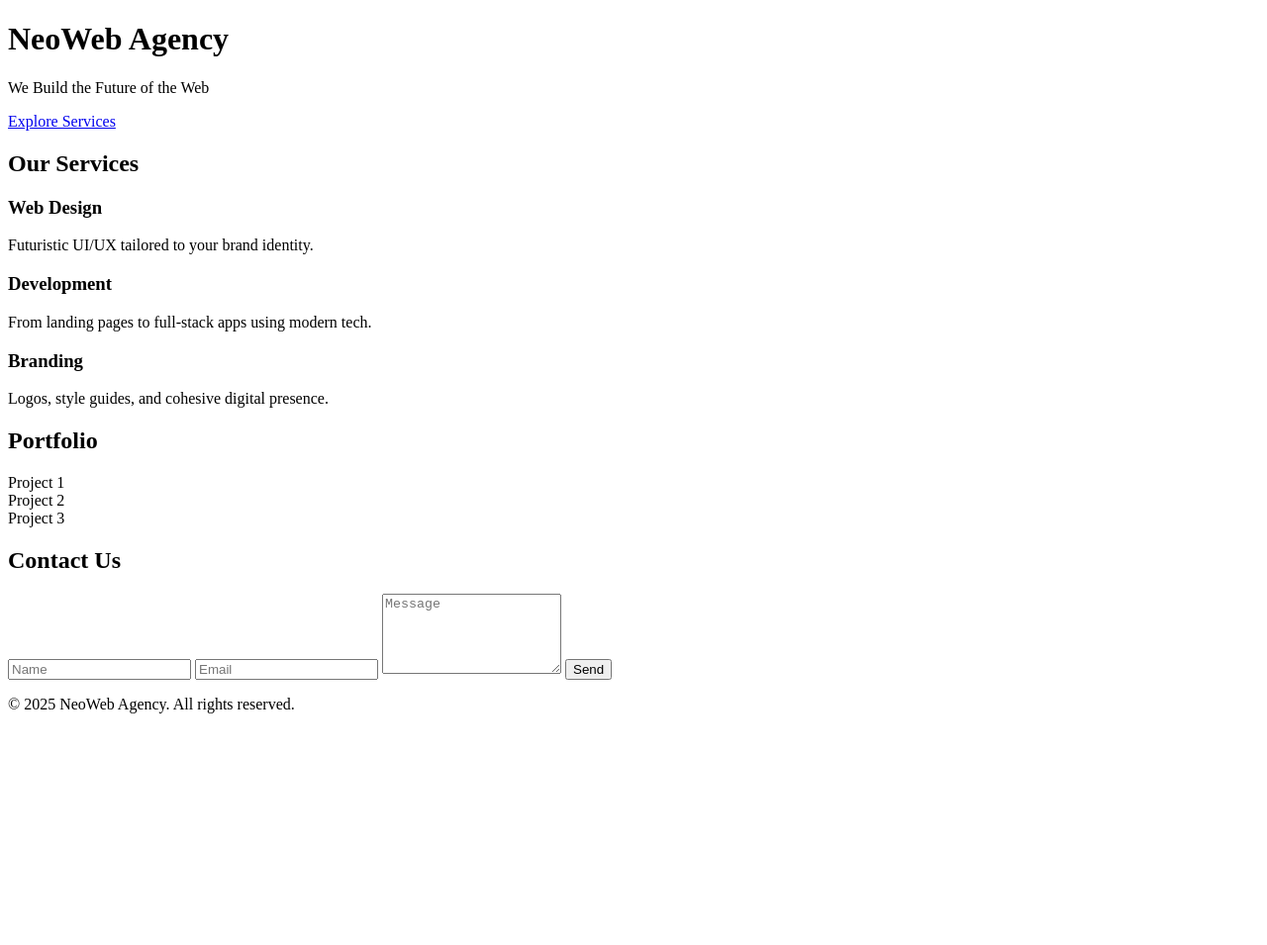
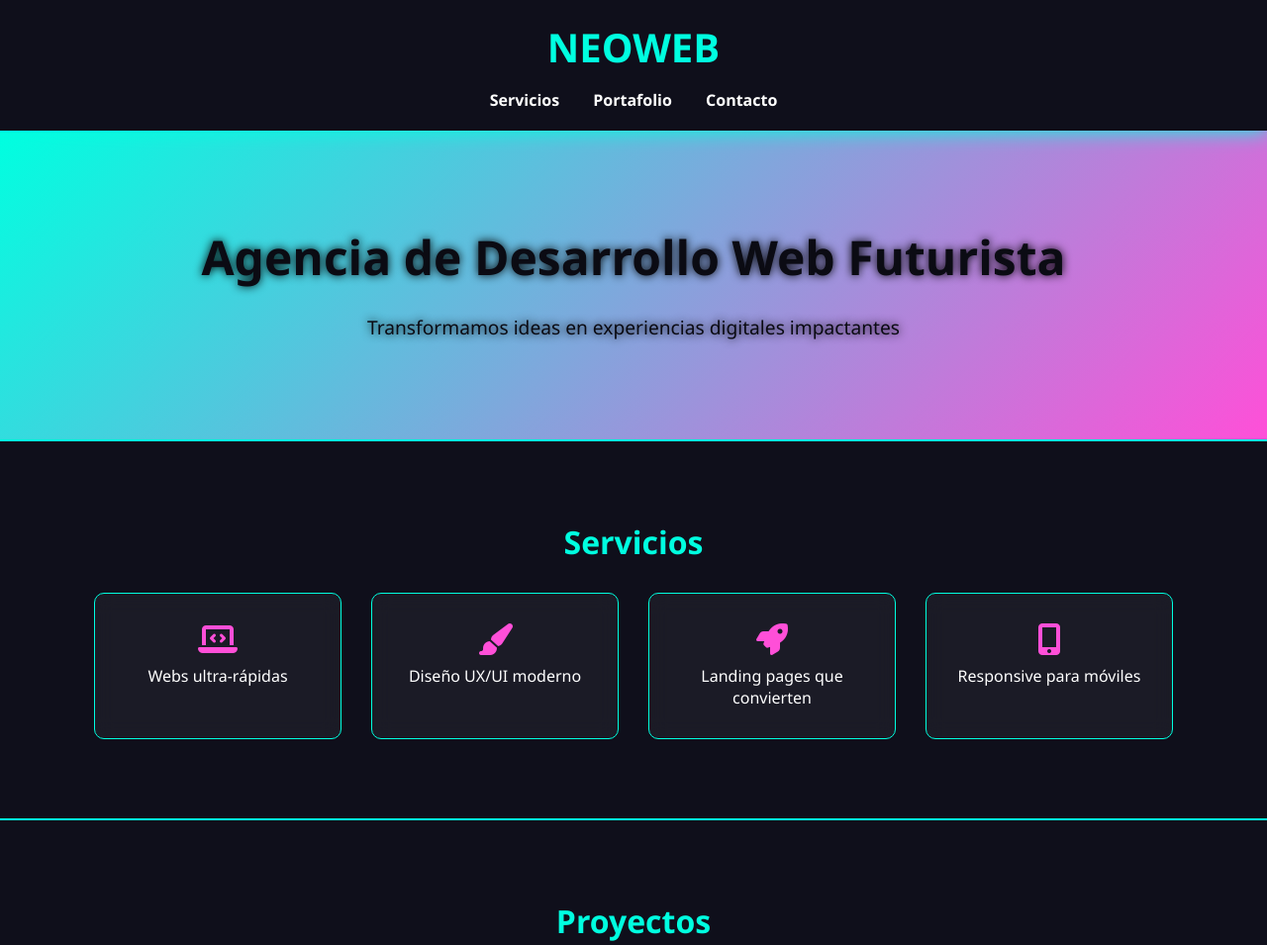
Before and after one commit to strugurelu/STRGR-WEB-AGENCY, a plain HTML site: page index.html in a window 1280 px wide. Shown: the top 955 px of the page at 99% size. Before the commit the page ends 800 px from the top, so only its background shows below. Drawn offline with Linux system fonts and the light colour scheme.

Commit message:
Update index.html

```diff
--- a/index.html
+++ b/index.html
@@ -1,63 +1,259 @@
 <!DOCTYPE html>
 <html lang="en">
 <head>
-  <meta charset="UTF-8">
-  <meta name="viewport" content="width=device-width, initial-scale=1.0">
-  <title>NeoWeb Agency</title>
-  <link rel="stylesheet" href="styles.css">
-  <link href="https://fonts.googleapis.com/css2?family=Orbitron:wght@500;700&display=swap" rel="stylesheet">
+  <meta charset="UTF-8" />
+  <meta name="viewport" content="width=device-width, initial-scale=1.0"/>
+  <title>NEOWEB - Agencia Futurista</title>
+  <style>
+    :root {
+      --primary: #00ffe0;
+      --secondary: #0f0f1b;
+      --accent: #ff4fd8;
+      --text: #ffffff;
+      --bg: #0b0b13;
+      --glass: rgba(255, 255, 255, 0.05);
+    }
+
+    * {
+      margin: 0;
+      padding: 0;
+      box-sizing: border-box;
+      font-family: 'Segoe UI', Tahoma, Geneva, Verdana, sans-serif;
+    }
+
+    body {
+      background-color: var(--bg);
+      color: var(--text);
+      overflow-x: hidden;
+    }
+
+    header {
+      padding: 20px;
+      text-align: center;
+      background-color: var(--secondary);
+      box-shadow: 0 0 20px var(--primary);
+      position: sticky;
+      top: 0;
+      z-index: 999;
+    }
+
+    header h1 {
+      font-size: 2.5rem;
+      color: var(--primary);
+    }
+
+    nav {
+      margin-top: 15px;
+    }
+
+    nav a {
+      color: var(--text);
+      margin: 0 15px;
+      text-decoration: none;
+      font-weight: bold;
+      transition: color 0.3s;
+    }
+
+    nav a:hover {
+      color: var(--accent);
+    }
+
+    section {
+      padding: 80px 20px;
+      text-align: center;
+    }
+
+    .hero {
+      background: linear-gradient(135deg, var(--primary), var(--accent));
+      padding: 100px 20px;
+      color: var(--bg);
+      text-shadow: 0 0 10px #000;
+    }
+
+    .hero h2 {
+      font-size: 3rem;
+      margin-bottom: 20px;
+    }
+
+    .hero p {
+      font-size: 1.2rem;
+    }
+
+    .services,
+    .portfolio,
+    .contact {
+      background-color: var(--secondary);
+      border-top: 2px solid var(--primary);
+    }
+
+    .services h2,
+    .portfolio h2,
+    .contact h2 {
+      color: var(--primary);
+      font-size: 2rem;
+      margin-bottom: 30px;
+    }
+
+    .service-grid {
+      display: flex;
+      flex-wrap: wrap;
+      justify-content: center;
+      gap: 30px;
+    }
+
+    .service-card {
+      background-color: var(--glass);
+      border: 1px solid var(--primary);
+      padding: 30px;
+      border-radius: 10px;
+      width: 250px;
+      backdrop-filter: blur(10px);
+      transition: transform 0.3s;
+    }
+
+    .service-card:hover {
+      transform: scale(1.05);
+    }
+
+    .service-card i {
+      font-size: 2rem;
+      margin-bottom: 10px;
+      color: var(--accent);
+    }
+
+    .portfolio img {
+      max-width: 300px;
+      border: 2px solid var(--primary);
+      border-radius: 10px;
+      margin: 10px;
+      transition: transform 0.3s;
+    }
+
+    .portfolio img:hover {
+      transform: scale(1.05);
+    }
+
+    form {
+      max-width: 500px;
+      margin: auto;
+      display: flex;
+      flex-direction: column;
+      gap: 15px;
+    }
+
+    input, textarea {
+      padding: 10px;
+      border: none;
+      border-radius: 5px;
+      background-color: #1c1c2e;
+      color: var(--text);
+    }
+
+    button {
+      padding: 12px;
+      background-color: var(--primary);
+      color: var(--bg);
+      border: none;
+      font-weight: bold;
+      border-radius: 5px;
+      cursor: pointer;
+      transition: background 0.3s;
+    }
+
+    button:hover {
+      background-color: var(--accent);
+    }
+
+    footer {
+      background-color: #0a0a16;
+      text-align: center;
+      padding: 30px 20px;
+      color: #888;
+      font-size: 0.9rem;
+      border-top: 1px solid var(--primary);
+    }
+  </style>
 </head>
 <body>
-  <header class="hero">
-    <div class="overlay"></div>
-    <div class="hero-content">
-      <h1>NeoWeb Agency</h1>
-      <p>We Build the Future of the Web</p>
-      <a href="#services" class="btn">Explore Services</a>
-    </div>
+  <header>
+    <h1>NEOWEB</h1>
+    <nav>
+      <a href="#services">Servicios</a>
+      <a href="#portfolio">Portafolio</a>
+      <a href="#contact">Contacto</a>
+    </nav>
   </header>
 
-  <section id="services" class="section services">
-    <h2>Our Services</h2>
-    <div class="grid">
-      <div class="card">
-        <h3>Web Design</h3>
-        <p>Futuristic UI/UX tailored to your brand identity.</p>
+  <section class="hero">
+    <h2>Agencia de Desarrollo Web Futurista</h2>
+    <p>Transformamos ideas en experiencias digitales impactantes</p>
+  </section>
+
+  <section class="services" id="services">
+    <h2>Servicios</h2>
+    <div class="service-grid">
+      <div class="service-card">
+        <i class="fas fa-laptop-code"></i>
+        <p>Webs ultra-rápidas</p>
       </div>
-      <div class="card">
-        <h3>Development</h3>
-        <p>From landing pages to full-stack apps using modern tech.</p>
+      <div class="service-card">
+        <i class="fas fa-paint-brush"></i>
+        <p>Diseño UX/UI moderno</p>
       </div>
-      <div class="card">
-        <h3>Branding</h3>
-        <p>Logos, style guides, and cohesive digital presence.</p>
+      <div class="service-card">
+        <i class="fas fa-rocket"></i>
+        <p>Landing pages que convierten</p>
+      </div>
+      <div class="service-card">
+        <i class="fas fa-mobile-alt"></i>
+        <p>Responsive para móviles</p>
       </div>
     </div>
   </section>
 
-  <section class="section portfolio">
-    <h2>Portfolio</h2>
-    <div class="grid portfolio-grid">
-      <div class="portfolio-item">Project 1</div>
-      <div class="portfolio-item">Project 2</div>
-      <div class="portfolio-item">Project 3</div>
+  <section class="portfolio" id="portfolio">
+    <h2>Proyectos</h2>
+    <div>
+      <img src="https://via.placeholder.com/300x200" alt="Proyecto 1">
+      <img src="https://via.placeholder.com/300x200" alt="Proyecto 2">
+      <img src="https://via.placeholder.com/300x200" alt="Proyecto 3">
     </div>
   </section>
 
-  <section class="section contact">
-    <h2>Contact Us</h2>
-    <form action="#" method="POST">
-      <input type="text" placeholder="Name" required>
-      <input type="email" placeholder="Email" required>
-      <textarea placeholder="Message" rows="5" required></textarea>
-      <button type="submit" class="btn">Send</button>
+  <section class="contact" id="contact">
+    <h2>Contáctanos</h2>
+    <form>
+      <input type="text" placeholder="Tu nombre" required>
+      <input type="email" placeholder="Tu email" required>
+      <textarea rows="5" placeholder="Mensaje" required></textarea>
+      <button type="submit">Enviar</button>
     </form>
   </section>
 
   <footer>
-    <p>&copy; 2025 NeoWeb Agency. All rights reserved.</p>
+    © 2025 NEOWEB. Todos los derechos reservados.
   </footer>
 
-  <script src="script.js"></script>
+  <script>
+    // Smooth scroll
+    document.querySelectorAll('nav a').forEach(link => {
+      link.addEventListener('click', e => {
+        e.preventDefault();
+        const target = document.querySelector(link.getAttribute('href'));
+        target.scrollIntoView({ behavior: 'smooth' });
+      });
+    });
+
+    // Floating hero effect
+    const heroTitle = document.querySelector('.hero h2');
+    let offset = 0;
+    setInterval(() => {
+      offset += 0.05;
+      heroTitle.style.transform = `translateY(${Math.sin(offset) * 5}px)`;
+    }, 50);
+  </script>
+
+  <!-- FontAwesome -->
+  <script src="https://kit.fontawesome.com/a076d05399.js" crossorigin="anonymous"></script>
 </body>
 </html>
```
